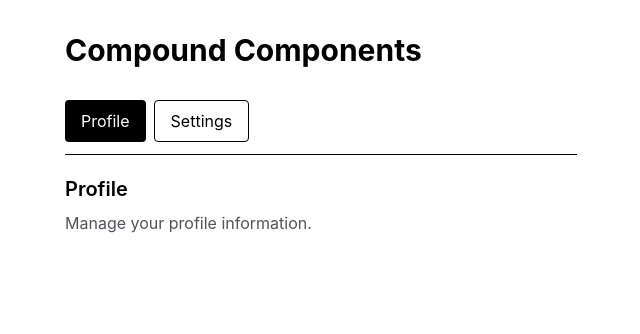
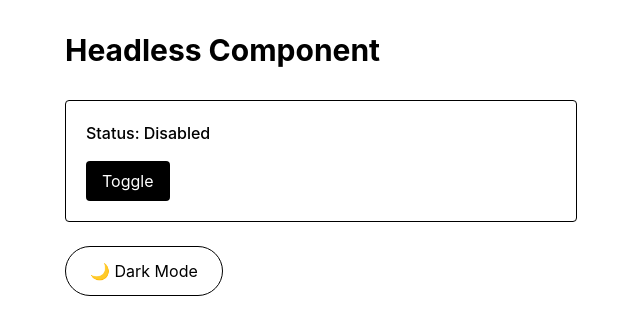
Before and after one commit to foysaliio/React-Mastery-Journey, a React (Vite) app: page / in a window 1280 px wide. Shown: the top 334 px of the page, without its empty margins (319-959 px from the left). Built offline with nearby package versions, Linux system fonts and the light colour scheme.

Commit message:
feat(react): explore headless component pattern

```diff
--- a/src/App.tsx
+++ b/src/App.tsx
@@ -1,32 +1,42 @@
-import Tabs from "./components/Tabs";
+import HeadlessToggle from "./components/HeadlessToggle";
 
 export default function App() {
   return (
     <main className="mx-auto max-w-xl p-8">
-      <h1 className="text-3xl font-bold">Compound Components</h1>
+      <h1 className="text-3xl font-bold">Headless Component</h1>
 
-      <div className="mt-8">
-        <Tabs defaultValue="profile">
-          <Tabs.List>
-            <Tabs.Trigger value="profile">Profile</Tabs.Trigger>
+      <div className="mt-8 space-y-6">
+        <HeadlessToggle>
+          {({ value, toggle }) => (
+            <div className="rounded border p-5">
+              <p className="font-medium">
+                Status: {value ? "Enabled" : "Disabled"}
+              </p>
 
-            <Tabs.Trigger value="settings">Settings</Tabs.Trigger>
-          </Tabs.List>
+              <button
+                type="button"
+                onClick={toggle}
+                className="mt-4 rounded bg-black
+                  px-4 py-2 text-white"
+              >
+                Toggle
+              </button>
+            </div>
+          )}
+        </HeadlessToggle>
 
-          <Tabs.Content value="profile">
-            <h2 className="text-xl font-semibold">Profile</h2>
-
-            <p className="mt-2 text-zinc-600">
-              Manage your profile information.
-            </p>
-          </Tabs.Content>
-
-          <Tabs.Content value="settings">
-            <h2 className="text-xl font-semibold">Settings</h2>
-
-            <p className="mt-2 text-zinc-600">Manage application settings.</p>
-          </Tabs.Content>
-        </Tabs>
+        <HeadlessToggle defaultValue>
+          {({ value, toggle }) => (
+            <button
+              type="button"
+              onClick={toggle}
+              className="rounded-full border
+                px-6 py-3"
+            >
+              {value ? "🌙 Dark Mode" : "☀️ Light Mode"}
+            </button>
+          )}
+        </HeadlessToggle>
       </div>
     </main>
   );
--- /dev/null
+++ b/src/components/HeadlessToggle.tsx
@@ -0,0 +1,23 @@
+import { useState, type ReactNode } from "react";
+
+type HeadlessToggleProps = {
+  defaultValue?: boolean;
+
+  children: (props: { value: boolean; toggle: () => void }) => ReactNode;
+};
+
+export default function HeadlessToggle({
+  defaultValue = false,
+  children,
+}: HeadlessToggleProps) {
+  const [value, setValue] = useState(defaultValue);
+
+  function toggle() {
+    setValue((current) => !current);
+  }
+
+  return children({
+    value,
+    toggle,
+  });
+}
```
